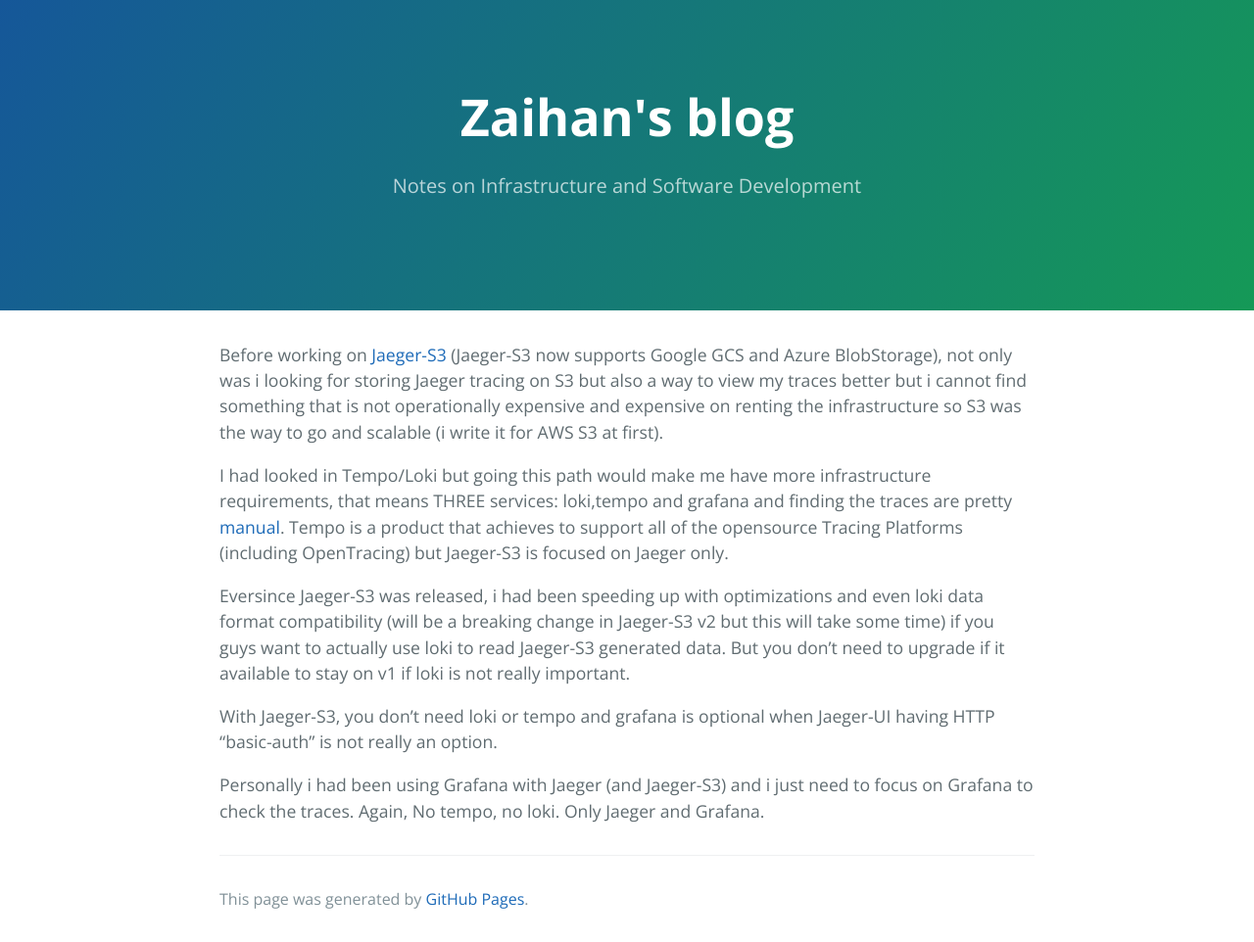
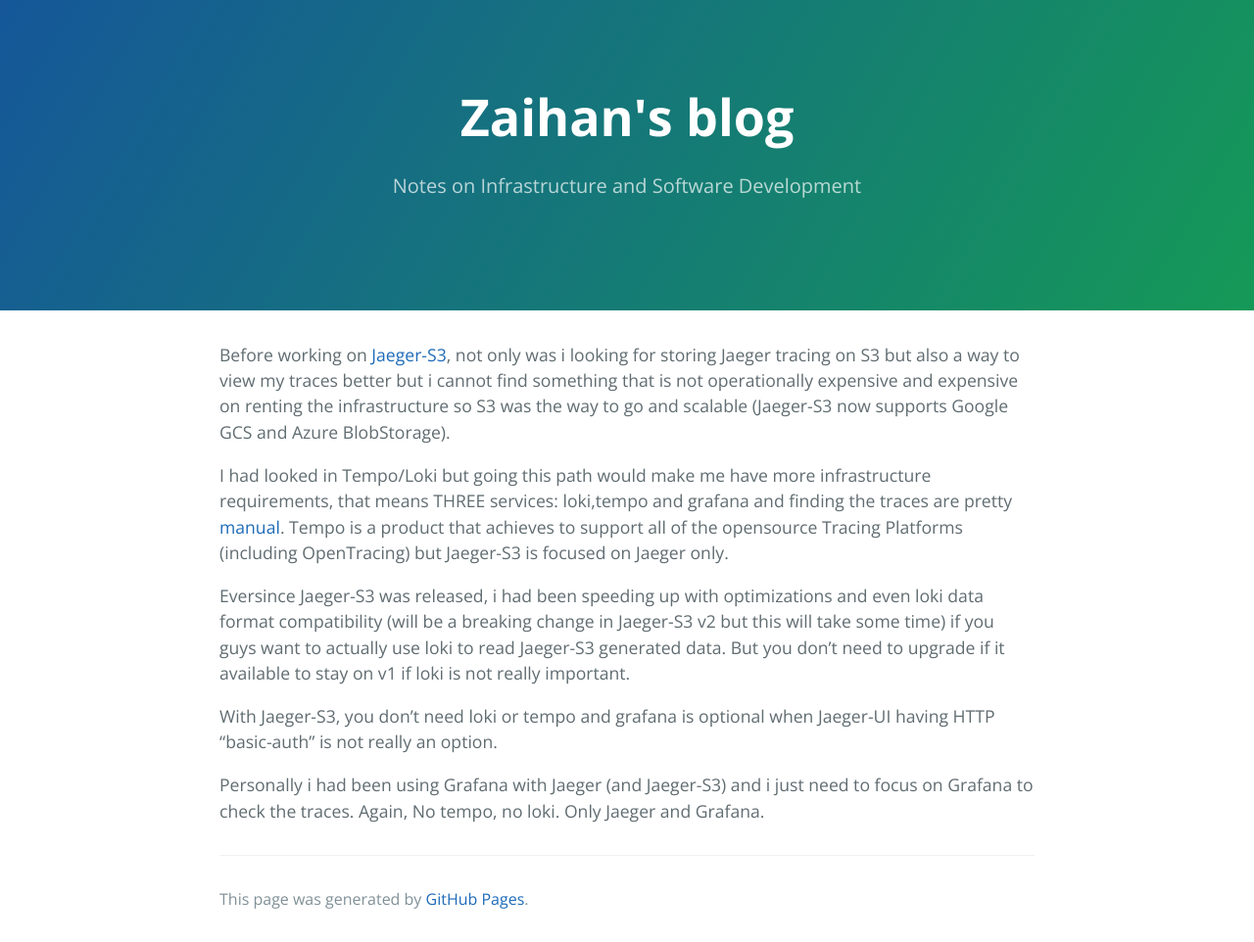
Before and after one commit to muhammadn/muhammadn.github.io, a Jekyll site: the page built from _posts/2021-11-11-jaeger-s3-without-tempo.md, in a window 1280 px wide. Shown: the whole page at 98% size. Built offline with Jekyll 4.4.1, drawn with Linux system fonts in a browser that asks for light colours.

Commit message:
some changes

```diff
--- a/_posts/2021-11-11-jaeger-s3-without-tempo.md
+++ b/_posts/2021-11-11-jaeger-s3-without-tempo.md
@@ -4,7 +4,7 @@ title:  "Jaeger S3 without the need for Tempo/Loki"
 date:   2021-11-11 14:03:00 +0800
 ---
 
-Before working on [Jaeger-S3](https://github.com/muhammadn/jaeger-s3) (Jaeger-S3 now supports Google GCS and Azure BlobStorage), not only was i looking for storing Jaeger tracing on S3 but also a way to view my traces better but i cannot find something that is not operationally expensive and expensive on renting the infrastructure so S3 was the way to go and scalable (i write it for AWS S3 at first).
+Before working on [Jaeger-S3](https://github.com/muhammadn/jaeger-s3), not only was i looking for storing Jaeger tracing on S3 but also a way to view my traces better but i cannot find something that is not operationally expensive and expensive on renting the infrastructure so S3 was the way to go and scalable (Jaeger-S3 now supports Google GCS and Azure BlobStorage).
 
 I had looked in Tempo/Loki but going this path would make me have more infrastructure requirements, that means THREE services: loki,tempo and grafana and finding the traces are pretty [manual](https://grafana.com/go/webinar/getting-started-with-tracing-and-grafana-tempo/). Tempo is a product that achieves to support all of the opensource Tracing Platforms (including OpenTracing) but Jaeger-S3 is focused on Jaeger only.
 
```
